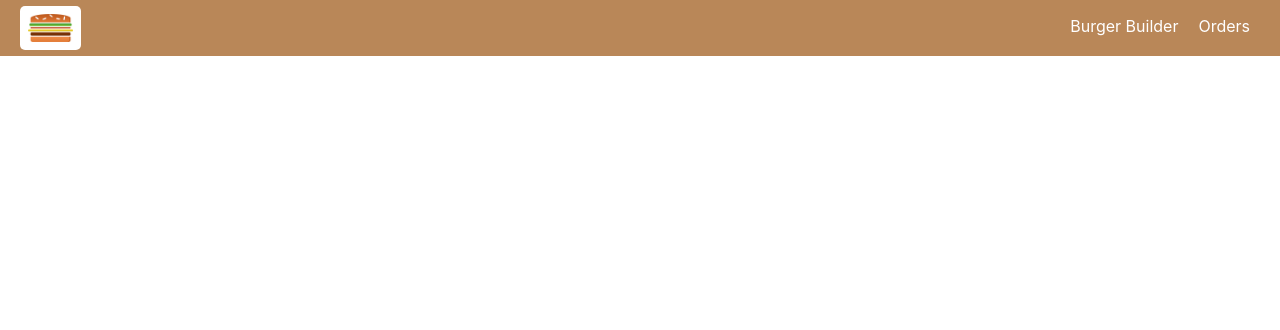
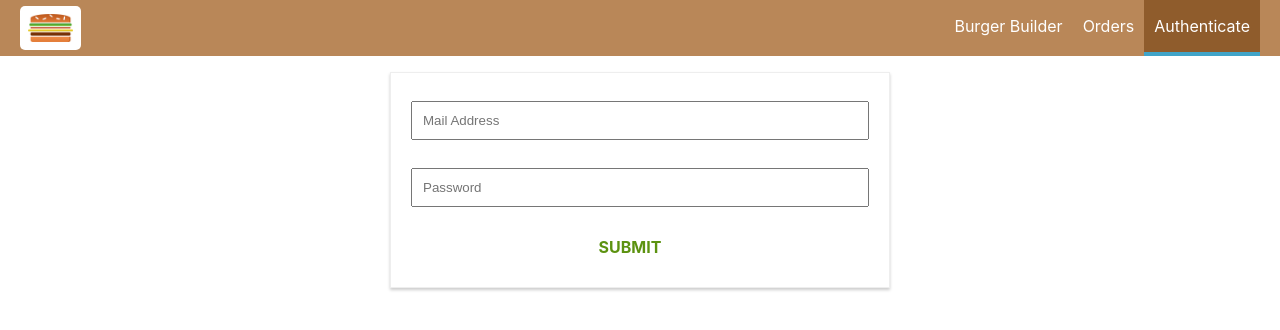
Before and after one commit to cugliubingyi/burgerbuilder, a React (Create React App) app: page /auth in a window 1280 px wide. Shown: the top 330 px of the page. Built offline with nearby package versions, Linux system fonts and the light colour scheme.

Commit message:
add auth to project

```diff
--- a/src/App.js
+++ b/src/App.js
@@ -6,6 +6,7 @@
 import BurgerBuilder from './containers/BurgerBuilder/BurgerBuilder';
 import Checkout from './containers/Checkout/Checkout';
 import Orders from './containers/Orders/Orders';
+import Auth from './containers/Auth/Auth';
 
 class App extends Component {
   render() {
@@ -15,6 +16,7 @@
           <Switch>
             <Route path="/checkout" component={Checkout} />
             <Route path="/orders" component={Orders} />
+            <Route path="/auth" component={Auth} />
             <Route path="/" exact component={BurgerBuilder} />
           </Switch>
         </Layout>
--- a/src/components/Burger/Burger.module.css
+++ b/src/components/Burger/Burger.module.css
@@ -2,7 +2,7 @@
   width: 100%;
   margin: auto;
   height: 250px;
-  overflow: scroll;
+  overflow-y: auto;
   text-align: center;
   font-weight: bold;
   font-size: 1.2rem;
--- a/src/components/Navigation/NavigationItems/NavigationItems.js
+++ b/src/components/Navigation/NavigationItems/NavigationItems.js
@@ -7,6 +7,7 @@
   <ul className={classes.NavigationItems}>
     <NavigationItem link="/" exact>Burger Builder</NavigationItem>
     <NavigationItem link="/orders">Orders</NavigationItem>
+    <NavigationItem link="/auth">Authenticate</NavigationItem>
   </ul>
 );
 
--- a/src/components/UI/Input/Input.js
+++ b/src/components/UI/Input/Input.js
@@ -3,7 +3,7 @@
 
 const Input = props => {
   let inputElement = null;
-  const inputClasses = [classes.InputElement];
+  const inputClasses = [classes.Input];
 
   if (props.invalid && props.shouldValidate && props.touched) {
     inputClasses.push(classes.Invalid);
--- /dev/null
+++ b/src/containers/Auth/Auth.js
@@ -0,0 +1,134 @@
+import React, { Component } from 'react';
+import { connect } from 'react-redux';
+
+import Input from '../../components/UI/Input/Input';
+import Button from "../../components/UI/Button/Button";
+import classes from './Auth.module.css';
+import * as actions from '../../store/actions';
+
+class Auth extends Component {
+  state = {
+    controls: {
+      email: {
+        elementType: "input",
+        elementConfig: {
+          type: "email",
+          placeholder: "Mail Address",
+        },
+        value: "",
+        validation: {
+          required: true,
+          isEmail: true,
+        },
+        valid: false,
+        touched: false,
+      },
+      password: {
+        elementType: "input",
+        elementConfig: {
+          type: "password",
+          placeholder: "Password",
+        },
+        value: "",
+        validation: {
+          required: true,
+          minLength: 8,
+        },
+        valid: false,
+        touched: false,
+      },
+    },
+  };
+
+  checkValidity(value, rules) {
+    let isValid = true;
+    if (!rules) {
+      return true;
+    }
+
+    if (rules.required) {
+      isValid = value.trim() !== "" && isValid;
+    }
+
+    if (rules.minLength) {
+      isValid = value.length >= rules.minLength && isValid;
+    }
+
+    if (rules.maxLength) {
+      isValid = value.length <= rules.maxLength && isValid;
+    }
+
+    if (rules.isEmail) {
+      const pattern = /[a-z0-9!#$%&'*+/=?^_`{|}~-]+(?:\.[a-z0-9!#$%&'*+/=?^_`{|}~-]+)*@(?:[a-z0-9](?:[a-z0-9-]*[a-z0-9])?\.)+[a-z0-9](?:[a-z0-9-]*[a-z0-9])?/;
+      isValid = pattern.test(value) && isValid;
+    }
+
+    if (rules.isNumeric) {
+      const pattern = /^\d+$/;
+      isValid = pattern.test(value) && isValid;
+    }
+
+    return isValid;
+  }
+
+  handleInputChange = (event, controlName) => {
+    const updatedControls = {
+      ...this.state.controls,
+      [controlName]: {
+        ...this.state.controls[controlName],
+        value: event.target.value,
+        valid: this.checkValidity(
+          event.target.value,
+          this.state.controls[controlName].validation
+        ),
+        touched: true,
+      },
+    };
+    this.setState({ controls: updatedControls });
+  };
+
+  handleSubmit = (event) => {
+    event.preventDefault();
+    this.props.onAuth(this.state.controls.email.value, this.state.controls.password.value);
+  }
+
+  render() {
+    const formElementsArray = [];
+    for (let key in this.state.controls) {
+      formElementsArray.push({
+        id: key,
+        config: this.state.controls[key],
+      });
+    }
+
+    const form = formElementsArray.map((formElement) => (
+      <Input
+        key={formElement.id}
+        elementType={formElement.config.elementType}
+        elementConfig={formElement.config.elementConfig}
+        value={formElement.config.value}
+        invalid={!formElement.config.valid}
+        shouldValidate={formElement.config.validation}
+        touched={formElement.config.touched}
+        changed={(event) => this.handleInputChange(event, formElement.id)}
+      />
+    ));
+
+    return (
+      <div className={classes.Auth}>
+        <form onSubmit={this.handleSubmit}>
+          {form}
+          <Button btnType="Success">SUBMIT</Button>
+        </form>
+      </div>
+    );
+  }
+}
+
+const mapDispatchToProps = dispatch => {
+  return {
+    onAuth: (email, password) => dispatch(actions.auth(email, password))
+  }
+}
+
+export default connect(null, mapDispatchToProps)(Auth);
--- /dev/null
+++ b/src/containers/Auth/Auth.module.css
@@ -0,0 +1,15 @@
+.Auth {
+  margin: 20px auto;
+  width: 80%;
+  text-align: center;
+  box-shadow: 0 2px 3px #ccc;
+  border: 1px solid #eee;
+  padding: 10px;
+  box-sizing: border-box;
+}
+
+@media (min-width: 600px) {
+  .Auth {
+    width: 500px;
+  }
+}
--- a/src/containers/BurgerBuilder/BurgerBuilder.js
+++ b/src/containers/BurgerBuilder/BurgerBuilder.js
@@ -98,7 +98,7 @@
     price: state.burgerBuilder.totalPrice,
     error: state.burgerBuilder.error,
   };
-}
+};
 
 const mapDispatchToProps = dispatch => {
   return {
@@ -106,7 +106,7 @@
     onIngredientRemoved: (ingName) => dispatch(actions.removeIngredient(ingName)),
     onInitIngredients: () => dispatch(actions.initIngredients()),
     onInitPurchase: () => dispatch(actions.purchaseInit())
-  }
-}
+  };
+};
 
 export default connect(mapStateToProps, mapDispatchToProps)(withErrorHandler( BurgerBuilder, axios ));
--- a/src/containers/Checkout/ContactData/ContactData.js
+++ b/src/containers/Checkout/ContactData/ContactData.js
@@ -1,13 +1,11 @@
 import React, { Component } from 'react';
-import { connect } from 'react-redux';
+import { connect } from "react-redux";
 
 import Button from '../../../components/UI/Button/Button';
 import Spinner from '../../../components/UI/Spinner/Spinner';
 import classes from './ContactData.module.css';
 import axios from "../../../axios-orders";
 import Input from '../../../components/UI/Input/Input';
-import withErrorHandler from '../../../hoc/withErrorHandler/withErrorHandler';
-import * as actions from '../../../store/actions';
 
 class ContactData extends Component {
   state = {
@@ -87,16 +85,18 @@
             { value: "cheapest", displayValue: "Cheapest" },
           ],
         },
-        value: "fastest",
+        value: "",
         validation: {},
         valid: true
       },
     },
-    formIsValid: false
+    formIsValid: false,
+    loading: false,
   };
 
   handleOrder = (event) => {
     event.preventDefault();
+    this.setState({ loading: true });
     const formData = {};
     for (let formElementIdentifier in this.state.orderForm) {
       formData[formElementIdentifier] = this.state.orderForm[
@@ -108,9 +108,15 @@
       price: this.props.price,
       orderData: formData,
     };
-
-    this.props.onOrderBurger(order);
-    console.log(this.props.ingredients);
+    axios
+      .post("/orders.json", order)
+      .then((response) => {
+        this.setState({ loading: false });
+        this.props.history.push("/");
+      })
+      .catch((error) => {
+        this.setState({ loading: false });
+      });
   };
 
   checkValidity = (value, rules) => {
@@ -178,7 +184,7 @@
         <Button btnType="Success" disabled={!this.state.formIsValid}>ORDER</Button>
       </form>
     );
-    if (this.props.loading) {
+    if (this.state.loading) {
       form = <Spinner />;
     }
     return (
@@ -191,20 +197,10 @@
 }
 
 const mapStateToProps = state => {
-  return {
-    ings: state.burgerBuilder.ingredients,
-    price: state.burgerBuilder.totalPrice,
-    loading: state.order.loading,
-  };
+    return {
+      ings: state.burgerBuilder.ingredients,
+      price: state.burgerBuilder.totalPrice,
+    };
 };
 
-const mapDispatchToProps = dispatch => {
-  return {
-    onOrderBurger: (orderData) => dispatch(actions.purchaseBurger(orderData))
-  };
-};
-
-export default connect(
-  mapStateToProps,
-  mapDispatchToProps
-)(withErrorHandler(ContactData, axios));
+export default connect(mapStateToProps)(ContactData);
--- a/src/hoc/Layout/Layout.js
+++ b/src/hoc/Layout/Layout.js
@@ -15,7 +15,7 @@
   };
 
   handleSideDrawerToggle = () => {
-    this.setState(prevState =>{
+    this.setState(prevState => {
       return { showSideDrawer: !prevState.showSideDrawer };
     });
   }
--- a/src/store/actions/actionTypes.js
+++ b/src/store/actions/actionTypes.js
@@ -11,3 +11,7 @@
 export const FETCH_ORDERS_START = 'FETCH_ORDERS_START';
 export const FETCH_ORDERS_SUCCESS = 'FETCH_ORDERS_SUCCESS';
 export const FETCH_ORDERS_FAIL = 'FETCH_ORDERS_FAIL';
+
+export const AUTH_START = 'AUTH_START';
+export const AUTH_SUCCESS = 'AUTH_SUCCESS';
+export const AUTH_FAIL = 'AUTH_FAIL';
--- /dev/null
+++ b/src/store/actions/auth.js
@@ -0,0 +1,27 @@
+import * as actionTypes from './actionTypes';
+
+export const authStart = () => {
+  return {
+    type: actionTypes.AUTH_START
+  };
+};
+
+export const authSuccess = (authData) => {
+  return {
+    type: actionTypes.AUTH_SUCCESS,
+    authData: authData
+  };
+};
+
+export const authFail = (error) => {
+  return {
+    type: actionTypes.AUTH_FAIL,
+    error: error
+  };
+};
+
+export const auth = (email, password) => {
+  return dispatch => {
+    dispatch(authStart());
+  }
+}
--- a/src/store/actions/index.js
+++ b/src/store/actions/index.js
@@ -8,3 +8,6 @@
   purchaseInit,
   fetchOrders
 } from './order';
+export {
+  auth
+} from './auth';
```
